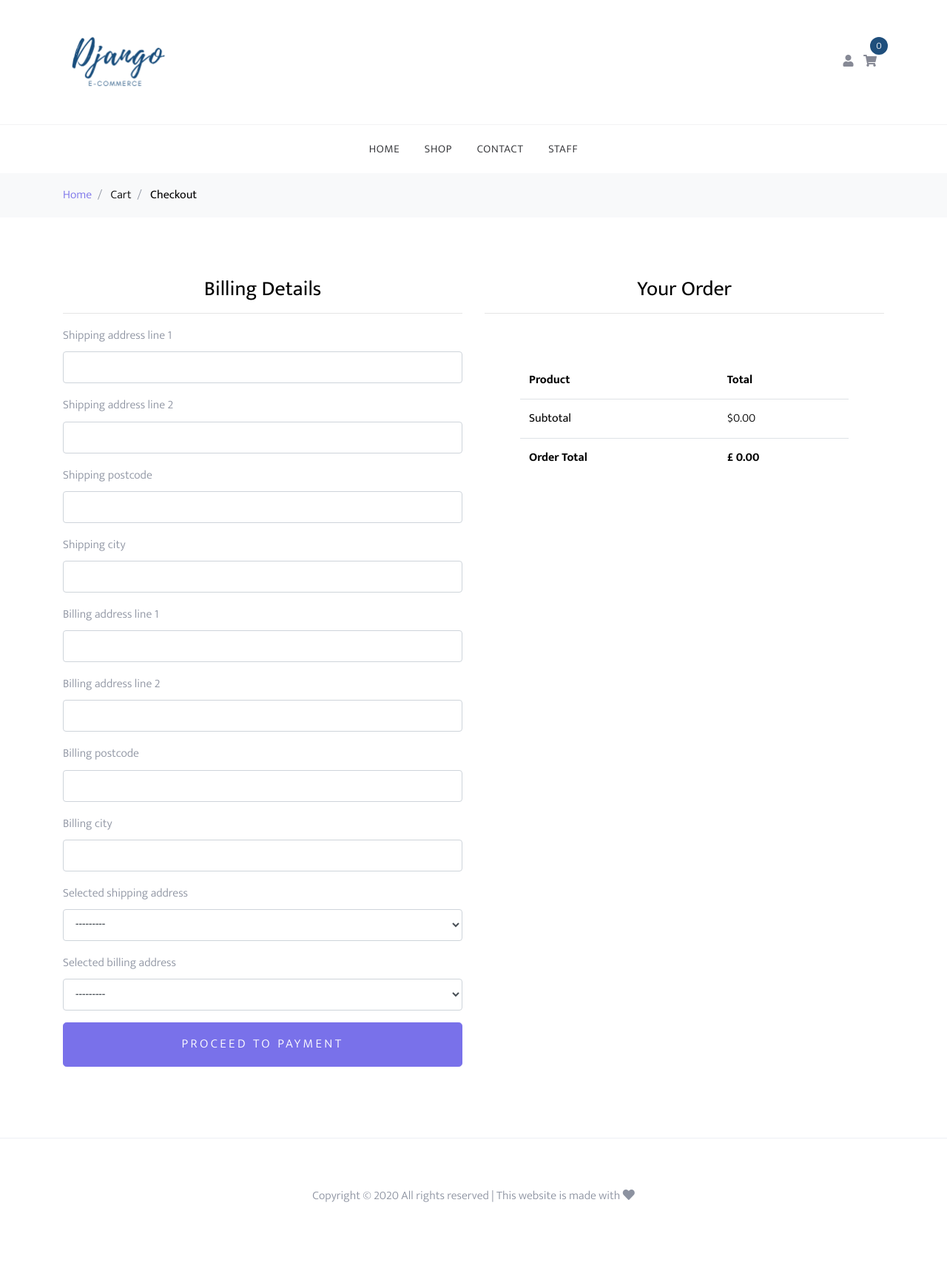
After one commit to ArtusU/e-commerce, a Django app: page /cart/checkout in a window 1280 px wide. The commit adds this page. Shown: the whole page at 74% size. Run offline with Django 3.2, Linux system fonts and the light colour scheme; the visitor is signed in with stand-in values (Sample User, id 1); data comes from the database, SQL or seed files in the repository; data that the repository does not hold is empty; some libraries are stand-ins or nearby versions.

Commit message:
checkout

```diff
--- a/cart/forms.py
+++ b/cart/forms.py
@@ -1,7 +1,10 @@
 
+from django.contrib.auth import get_user_model
 from django import forms
-from .models import OrderItem, ColourVariation, Product, SizeVariation
+from .models import OrderItem, ColourVariation, Product, SizeVariation, Address
 
+
+User = get_user_model()
 
 class AddToCartForm(forms.ModelForm):
     colour = forms.ModelChoiceField(queryset=ColourVariation.objects.none())
@@ -19,3 +22,69 @@ class AddToCartForm(forms.ModelForm):
 
         self.fields['colour'].queryset = product.available_colours.all()
         self.fields['size'].queryset = product.available_sizes.all()
+
+
+
+class AddressForm(forms.Form):
+
+    shipping_address_line_1 = forms.CharField(required=False)
+    shipping_address_line_2 = forms.CharField(required=False)
+    shipping_postcode = forms.CharField(required=False)
+    shipping_city = forms.CharField(required=False)
+
+    billing_address_line_1 = forms.CharField(required=False)
+    billing_address_line_2 = forms.CharField(required=False)
+    billing_postcode = forms.CharField(required=False)
+    billing_city = forms.CharField(required=False)
+
+    selected_shipping_address = forms.ModelChoiceField(Address.objects.none(), required=False)
+    selected_billing_address = forms.ModelChoiceField(Address.objects.none(), required=False)
+
+    def __init__(self, *args, **kwargs):
+        user_id = kwargs.pop('user_id')
+        super().__init__(*args, **kwargs)
+
+        user = User.objects.get(id=user_id)
+
+        shipping_address_qs = Address.objects.filter(
+            user=user,
+            address_type='S'
+        )
+        billing_address_qs = Address.objects.filter(
+            user=user,
+            address_type='B'
+        )
+
+        self.fields['selected_shipping_address'].queryset = shipping_address_qs
+        self.fields['selected_billing_address'].queryset = billing_address_qs
+
+    def clean(self):
+        data = self.cleaned_data
+
+        selected_shipping_address = data.get('selected_shipping_address', None)
+        if selected_shipping_address is None:
+            if not data.get('shipping_address_line_1', None):
+                self.add_error("shipping_address_line_1",
+                               "Please fill in this field")
+            if not data.get('shipping_address_line_2', None):
+                self.add_error("shipping_address_line_2",
+                               "Please fill in this field")
+            if not data.get('shipping_postcode', None):
+                self.add_error("shipping_postcode",
+                               "Please fill in this field")
+            if not data.get('shipping_city', None):
+                self.add_error("shipping_city", "Please fill in this field")
+
+        selected_billing_address = data.get('selected_billing_address', None)
+        if selected_billing_address is None:
+            if not data.get('billing_address_line_1', None):
+                self.add_error("billing_address_line_1",
+                               "Please fill in this field")
+            if not data.get('billing_address_line_2', None):
+                self.add_error("billing_address_line_2",
+                               "Please fill in this field")
+            if not data.get('billing_postcode', None):
+                self.add_error("billing_postcode",
+                               "Please fill in this field")
+            if not data.get('billing_city', None):
+                self.add_error("billing_city", "Please fill in this field")
--- a/cart/urls.py
+++ b/cart/urls.py
@@ -11,7 +11,8 @@ urlpatterns = [
     path('shop/<slug>/', views.ProductDetailView.as_view(), name='product-detail'),
     path('increase-quantity/<pk>/', views.IncreaseQuantityView.as_view(), name='increase-quantity'),
     path('decrease-quantity/<pk>/', views.DecreaseQuantityView.as_view(), name='decrease-quantity'),
-    path('remove-from-cart/<pk>/', views.RemoveFromCartView.as_view(), name='remove-from-cart')
+    path('remove-from-cart/<pk>/', views.RemoveFromCartView.as_view(), name='remove-from-cart'),
+    path('checkout', views.CheckoutView.as_view(), name='checkout')
 
 
 
--- a/cart/views.py
+++ b/cart/views.py
@@ -1,7 +1,8 @@
+from django.contrib import messages
 from django.shortcuts import get_object_or_404, reverse, redirect
 from django.views import generic
-from .forms import AddToCartForm
-from .models import Product, OrderItem
+from .forms import AddToCartForm, AddressForm
+from .models import Product, OrderItem, Address
 from .utils import get_or_set_order_session
 
 class ProductListView(generic.ListView):
@@ -87,3 +88,58 @@ class RemoveFromCartView(generic.View):
         order_item = get_object_or_404(OrderItem, id=kwargs['pk'])
         order_item.delete()
         return redirect("cart:summary")
+
+
+
+class CheckoutView(generic.FormView):
+    template_name = 'cart/checkout.html'
+    form_class = AddressForm
+
+    def get_success_url(self):
+        return reverse("home")  # TODO: payment
+
+    def form_valid(self, form):
+        order = get_or_set_order_session(self.request)
+        selected_shipping_address = form.cleaned_data.get('selected_shipping_address')
+        selected_billing_address = form.cleaned_data.get('selected_billing_address')
+
+        if selected_shipping_address:
+            order.shipping_address = selected_shipping_address
+        else:
+            address = Address.objects.create(
+                address_type='S',
+                user=self.request.user,
+                address_line_1=form.cleaned_data['shipping_address_line_1'],
+                address_line_2=form.cleaned_data['shipping_address_line_2'],
+                postcode=form.cleaned_data['shipping_postcode'],
+                city=form.cleaned_data['shipping_city'],
+            )
+            order.shipping_address = address
+
+        if selected_billing_address:
+            order.billing_address = selected_billing_address
+        else:
+            address = Address.objects.create(
+                address_type='B',
+                user=self.request.user,
+                address_line_1=form.cleaned_data['billing_address_line_1'],
+                address_line_2=form.cleaned_data['billing_address_line_2'],
+                postcode=form.cleaned_data['billing_postcode'],
+                city=form.cleaned_data['billing_city'],
+            )
+            order.billing_address = address
+
+        order.save()
+        messages.info(self.request, "You have successfully added your addresses")
+        return super(CheckoutView, self).form_valid(form)
+
+
+    def get_form_kwargs(self):
+        kwargs = super(CheckoutView, self).get_form_kwargs()
+        kwargs["user_id"] = self.request.user.id
+        return kwargs
+
+    def get_context_data(self, **kwargs):
+        context = super(CheckoutView, self).get_context_data(**kwargs)
+        context["order"] = get_or_set_order_session(self.request)
+        return context
--- a/templates/cart/cart.html
+++ b/templates/cart/cart.html
@@ -122,7 +122,7 @@
 
                         <div class="row">
                             <div class="col-md-12">
-                                <a class="btn btn-primary btn-lg py-3 btn-block" href="#">Proceed to checkout</a>
+                                <a class="btn btn-primary btn-lg py-3 btn-block" href="{% url 'cart:checkout' %}">Proceed to checkout</a>
                             </div>
                         </div>
 
--- /dev/null
+++ b/templates/cart/checkout.html
@@ -0,0 +1,99 @@
+{% extends "base.html" %}
+{% load crispy_forms_tags %}
+
+{% block content %}
+
+<div class="bg-light py-3">
+    <div class="container">
+        <div class="row">
+            <div class="col-md-12 mb-0">
+                <a href="{% url 'home' %}">Home</a><span class="mx-2 mb-0">/</span>
+                <a href="{% url 'cart:summary' %}" class="text-black">Cart</a><span class="mx-2 mb-0">/</span>
+                <strong class="text-black">Checkout</strong>
+            </div>
+        </div>
+    </div>
+</div>
+
+
+<div class="site-section">
+    <div class="container">
+        {% if not request.user.is_authenticated %}
+        <div class="row mb-5">
+            <div class="col-md-12">
+                <div class="border p-4 rounded" role="alert">
+                    You are nearly finished with your order.
+                    To finalize your order, please <a>Login</a> or <a>Signup</a>
+                </div>
+                <div class="progress">
+                    <div class="progress-bar" role="progressbar" style="width: 90%;" aria-valuenow="90"
+                        aria-valuemin="0" aria-valuemax="100">90% complete</div>
+                </div>
+            </div>
+        </div>
+        {% else %}
+
+        <form method="POST">
+            {% csrf_token %}
+            <div class="row">
+                <div class="col-md-6 mb-5 mb-md-0">
+                    <h2 class="h3 mb-3 text-black text-center">Billing Details</h2>
+                    <hr />
+                    {{ form|crispy }}
+                    <div class="form-group">
+                        <button type="submit" class="btn btn-primary btn-lg py-3 btn-block">
+                            Proceed to payment
+                        </button>
+                    </div>
+                </div>
+                <div class="col-md-6">
+                    <div class="row mb-5">
+                        <div class="col-md-12">
+                            <h2 class="h3 mb-3 text-black text-center">Your Order</h2>
+                            <hr>
+                            <div class="p-3 p-lg-5">
+                                <table class="table site-block-order-table mb-5">
+                                    <thead>
+                                        <tr>
+                                            <th>Product</th>
+                                            <th>Total</th>
+                                        </tr>
+                                    </thead>
+                                    <tbody>
+                                        {% for item in order.items.all %}
+                                        <tr>
+                                            <td>
+                                                {{ item.size.name }}, {{ item.colour.name }} {{ item.product.title }}
+                                                <strong class="mx-2">x</strong> {{ item.quantity }}
+                                            </td>
+                                            <td>
+                                                £ {{ item.get_total_item_price }}
+                                            </td>
+                                        </tr>
+                                        {% endfor %}
+                                        <tr>
+                                            <td><strong>Subtotal</strong></td>
+                                            <td>${{ order.get_subtotal }}</td>
+                                        </tr>
+                                        <tr>
+                                            <td><strong class="text-black font-weight-bold">Order Total</strong></td>
+                                            <td>
+                                                <strong class="text-black font-weight-bold">
+                                                    £ {{ order.get_total }}
+                                                </strong>
+                                            </td>
+                                        </tr>
+                                    </tbody>
+                                </table>
+                            </div>
+                        </div>
+                    </div>
+                </div>
+            </div>
+        </form>
+
+        {% endif %}
+    </div>
+</div>
+
+{% endblock content %}
```
Also changed, not shown: cart/admin.py (+12 -1 lines).
